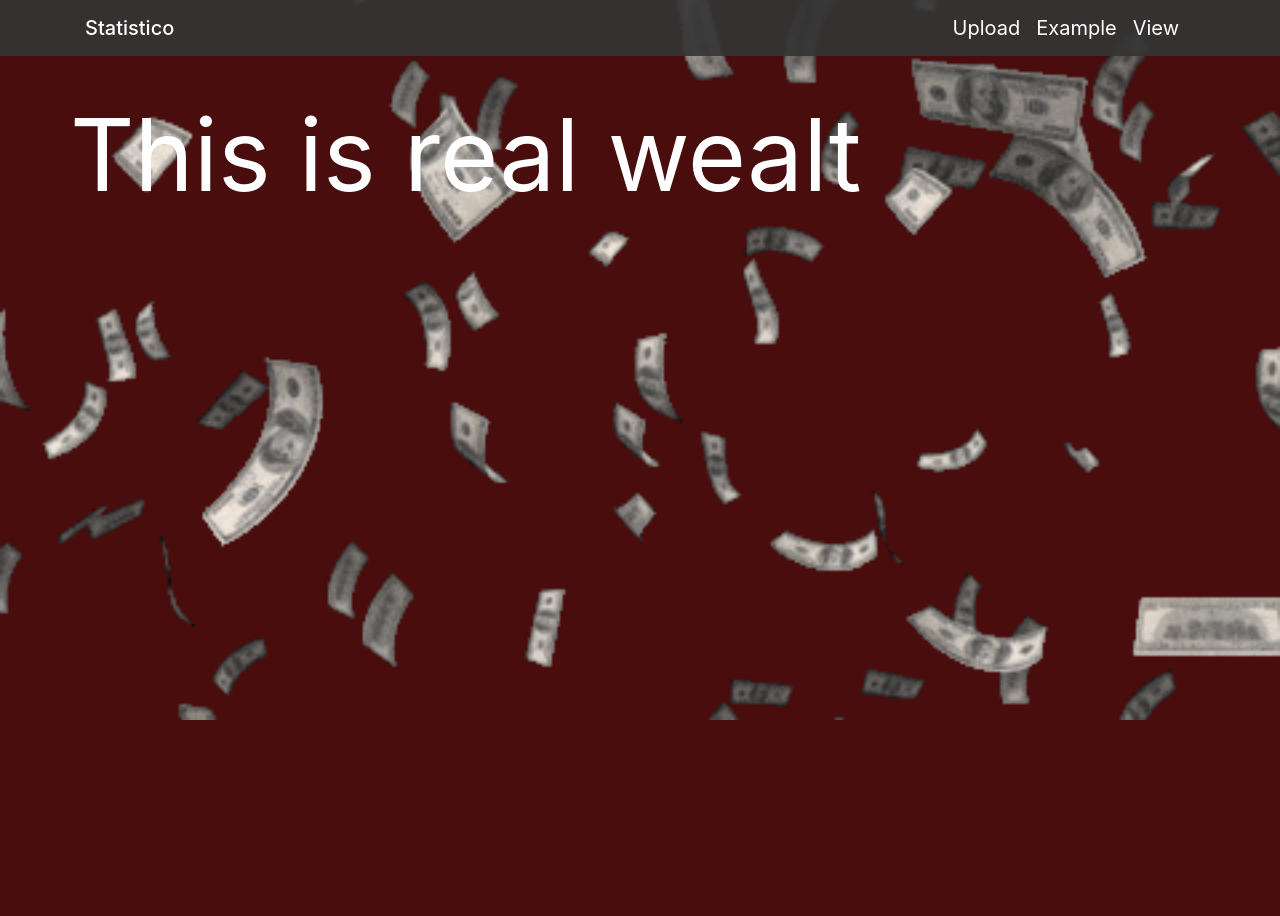
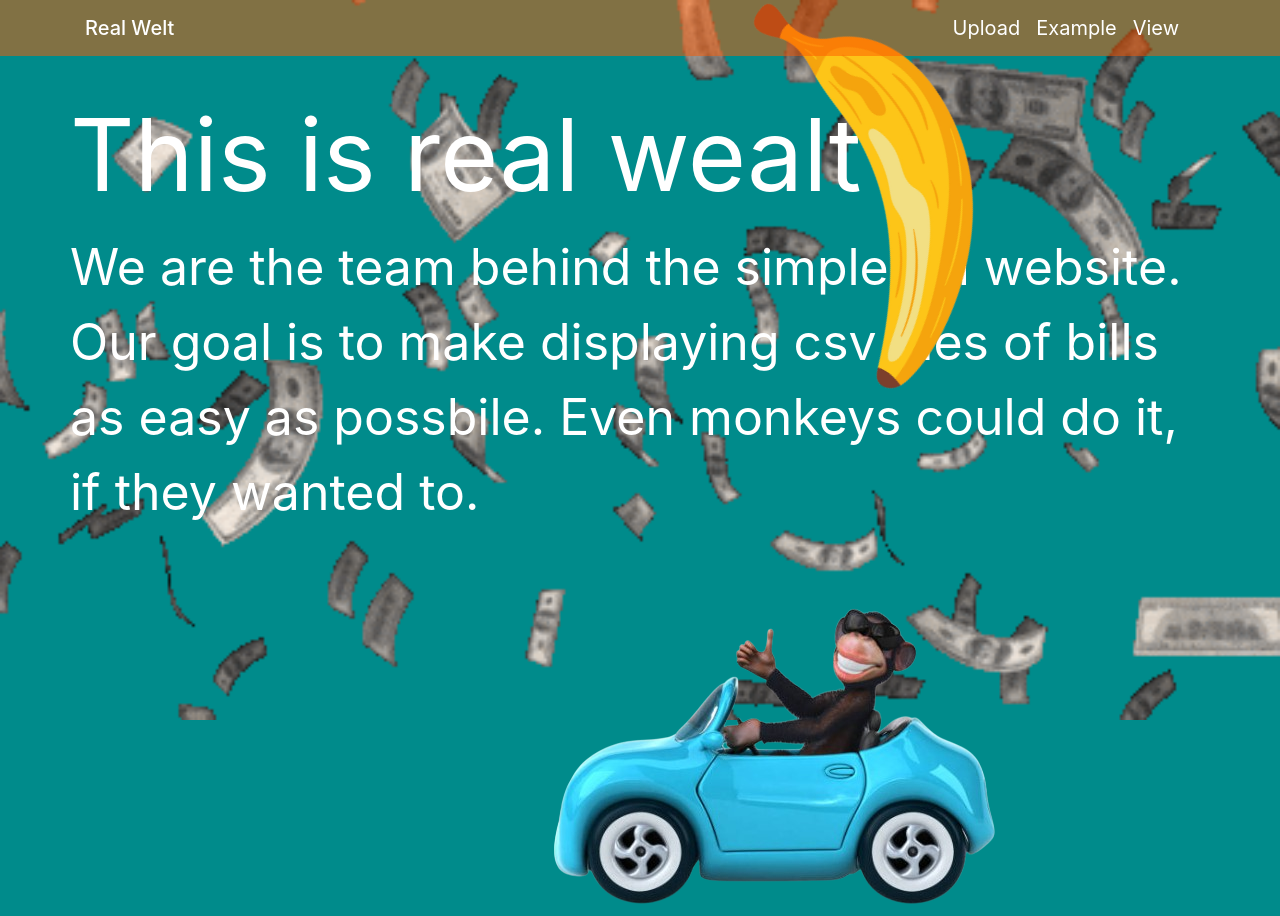
Before and after one commit to Skirelv/GroupProj11kl, a Flask app: page / in a window 1280 px wide. Before the commit the page ends 720 px from the top, so only its background shows below. Run offline with Flask 3, Linux system fonts and the light colour scheme; some libraries are stand-ins or nearby versions.

Commit message:
changed the frontend possible to still change back

```diff
--- a/static/main.css
+++ b/static/main.css
@@ -1,14 +1,14 @@
 .site-header .navbar-nav .nav-link {
-    color: #353535;
+    color: #353535; /*#353535 vai FF5B00*/
 }
 
 .bg-steel {
-    background-color: #353535ea;
+    background-color: #ff590081;
 }
 
 body {
-    background: #490d0d;
-    color: #333333;
+    background: #008b8b; /*#490d0d vai #008b8b*/
+    color: #ffffff;
     margin-top: 5rem;
     background-image: url("/static/cahs.gif");
     background-repeat: no-repeat;
@@ -19,7 +19,7 @@ body {
     display: block;
     width: 500px;
     height: 50px;
-    background: #b44848;
+    background: #FFA800; /*#b44848 vai #FFA800*/
     padding: 50px;
     text-align: center;
     border-radius: 5px;
@@ -32,7 +32,7 @@ body {
     display: block;
     width: 200px;
     height: 50px;
-    background: #b44848;
+    background: #FFA800; /*#b44848 vai #FFA800*/
     padding: 50px;
     text-align: center;
     border-radius: 5px;
@@ -47,3 +47,54 @@ body {
     font-size: 100px;
     color: white;
 }
+
+.cat {
+    position: absolute;
+    top: 680px;
+    left: 150px;
+}
+
+.burns {
+    position: absolute;
+    top: 650px;
+    right: 150px;
+}
+
+.our_vision {
+    font-size: 50px;
+    color: white;
+}
+
+.unbanana {
+    position: absolute;
+    top: -450px;
+    right: -200px;
+    transform: scale(0.5);
+    rotate: -60deg;
+}
+
+.fewbanana {
+    position: absolute;
+    top: -750px;
+    right: 600px;
+    transform: scale(0.2);
+    rotate: 80deg;
+}
+
+.bananatree {
+    position: absolute;
+    top: 50px;
+    right: 1000px;
+    transform: scale(0.4);
+}
+
+.our_monkey_vision {
+    font-size: 50px;
+    color: white;
+}
+
+.monkcar {
+    position: absolute;
+    top: 600px;
+    right: 200px;
+}
--- a/templates/base.html
+++ b/templates/base.html
@@ -5,13 +5,13 @@
     <meta name="viewport" content="width=device-width, initial-scale=1.0">
     <link rel="stylesheet" href="https://maxcdn.bootstrapcdn.com/bootstrap/4.0.0/css/bootstrap.min.css" integrity="sha384-Gn5384xqQ1aoWXA+058RXPxPg6fy4IWvTNh0E263XmFcJlSAwiGgFAW/dAiS6JXm" crossorigin="anonymous">
     <link rel="stylesheet" type="text/css" href="{{ url_for('static', filename='main.css') }}">
-    <title>Evil Website</title>
+    <title>Reeeeeal Welt</title>
 </head>
 <body>
     <header class="site-header">
         <nav class="navbar navbar-expand-md navbar-dark bg-steel fixed-top">
             <div class="container">
-                <a class="navbar-brand mb-0 h1" href="/">Statistico</a>
+                <a class="navbar-brand mb-0 h1" href="/">Real Welt</a>
                 <div class="navbar-nav mr-auto">
                 </div>
                 <!-- Navbar Right Side -->
--- a/templates/home.html
+++ b/templates/home.html
@@ -1,4 +1,12 @@
 {% extends "base.html" %}
 {% block content %}
 <div class="hometext">This is real wealt </div>
+<!--<div class="cat"><img src="/static/cat.png"></div>
+<div class="burns"><img src="/static/Mr_Burns.png"></div>
+<div class="our_vision">"We are the team behind the evil website. Our goal is to make displaying csv files of bills accessible for everyone. Our vision is that everyone in the next five or a hundred years will start using our bill displaying website. Shout out to Larry!"</div>-->
+<div class="bananatree"><img src="/static/Bananatree.png"></div>
+<div class="unbanana"><img src="/static/Bananasingl.png"></div>
+<div class="fewbanana"><img src="/static/Bananaplurl.png"></div>
+<div class="our_monkey_vision">We are the team behind the simple bill website. Our goal is to make displaying csv files of bills as easy as possbile. Even monkeys could do it, if they wanted to.</div>
+<div class="monkcar"><img src="/static/Monkeycar.png"></div>
 {% endblock %}
```
Also changed, not shown: static/Bananaplurl.png (added), static/Bananasingl.png (added), static/Bananatree.png (added), static/Monkeycar.png (added), static/Mr_Burns.png (added), static/cat.png (added).
